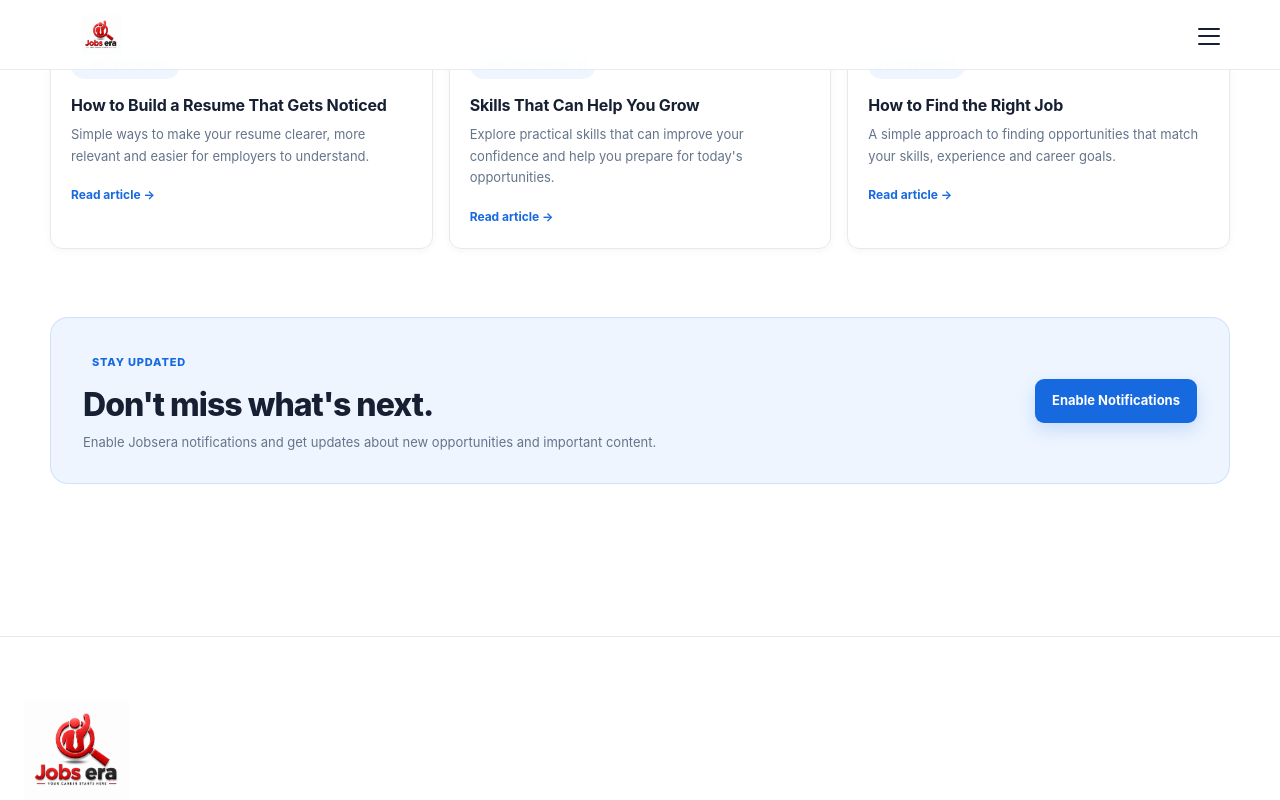
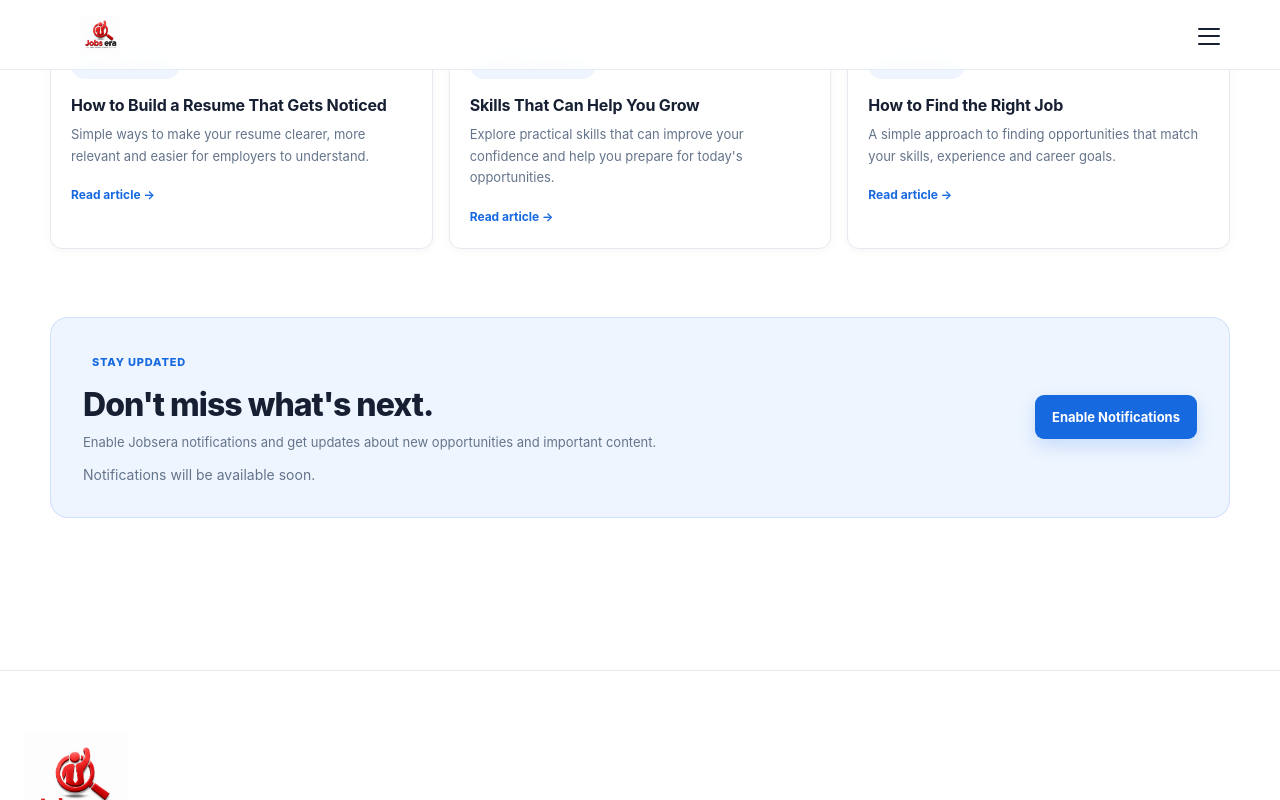
Before and after one commit to ConnectJobsera/Jobsera-Website, a Next.js app: page / in a window 1280 px wide. Both pictures are taken after a click on the button "Enable Notifications". Shown: the part 1876-2676 px from the top of the page. Built offline with nearby package versions, Linux system fonts and the light colour scheme.

Commit message:
Improve notification CTA behaviour
Added a notification message state and a handler function to display a notification when the 'Enable Notifications' button is clicked.

```diff
--- a/app/page.tsx
+++ b/app/page.tsx
@@ -82,6 +82,8 @@ const articles = [
 
 export default function Home() {
   const [search, setSearch] = useState("");
+  const [notificationMessage, setNotificationMessage] =
+    useState("");
 
   function handleSearch(event: FormEvent<HTMLFormElement>) {
     event.preventDefault();
@@ -93,6 +95,12 @@ export default function Home() {
     } else {
       window.location.href = "/jobs";
     }
+  }
+
+  function handleNotifications() {
+    setNotificationMessage(
+      "Notifications will be available soon."
+    );
   }
 
   return (
@@ -343,11 +351,25 @@ export default function Home() {
                 Enable Jobsera notifications and get updates
                 about new opportunities and important content.
               </p>
+
+              {notificationMessage && (
+                <p
+                  style={{
+                    marginTop: "10px",
+                    fontSize: "14px",
+                    color: "var(--text-secondary)",
+                  }}
+                  role="status"
+                >
+                  {notificationMessage}
+                </p>
+              )}
             </div>
 
             <button
               type="button"
               className="button button-primary"
+              onClick={handleNotifications}
             >
               Enable Notifications
             </button>
```
